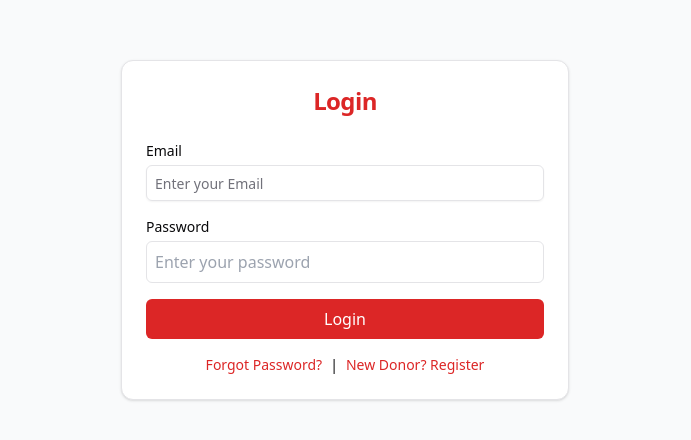
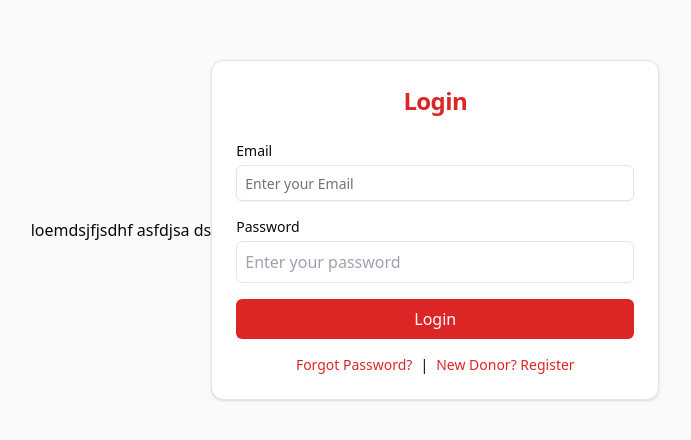
Before and after one commit to Muhammadtalha678/blood_donation_frontend, a React (Vite) app: page /login in a window 1280 px wide. Shown: the part 170-610 px from the top of the page, without its empty margins (295-986 px from the left). Built offline with nearby package versions, Linux system fonts and the light colour scheme.

Commit message:
sharjeel

```diff
--- a/src/pages/login/index.jsx
+++ b/src/pages/login/index.jsx
@@ -25,6 +25,7 @@ const Login = () => {
     <div className="min-h-screen flex items-center justify-center bg-gray-50 p-4">
       {/* some thing s else from dflsdhfl
       lhdjkshfkjsdhfkjahsd fdsjhf jksadhf jksadhfkashdf khsdfjhsdfhhghvfghshfdljhs */}
+      <p>loemdsjfjsdhf asfdjsa ds</p>
       <Card className="w-full max-w-md">
         <CardHeader className="text-center">
           <CardTitle className="text-2xl font-bold text-red-600"> Login</CardTitle>
```
